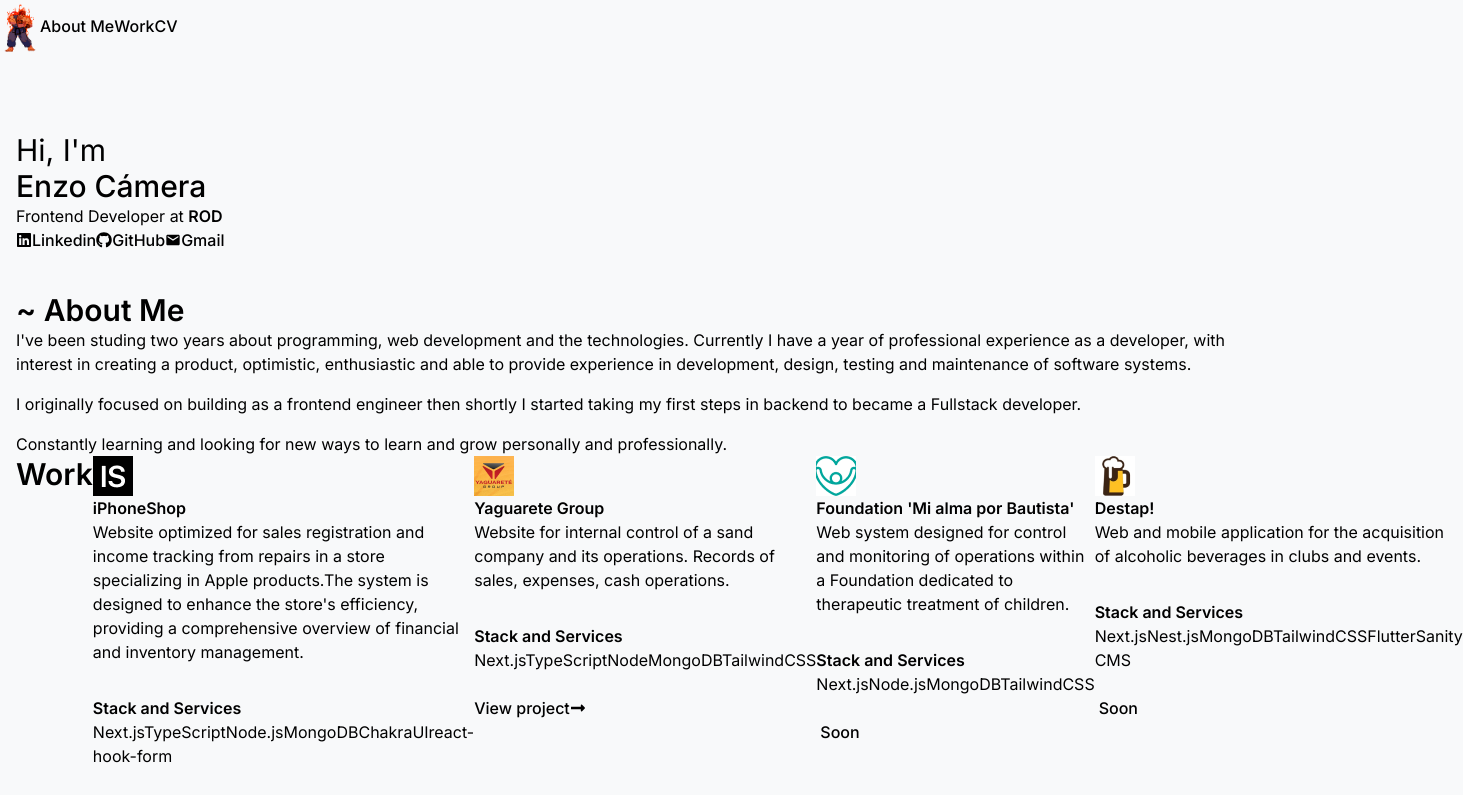
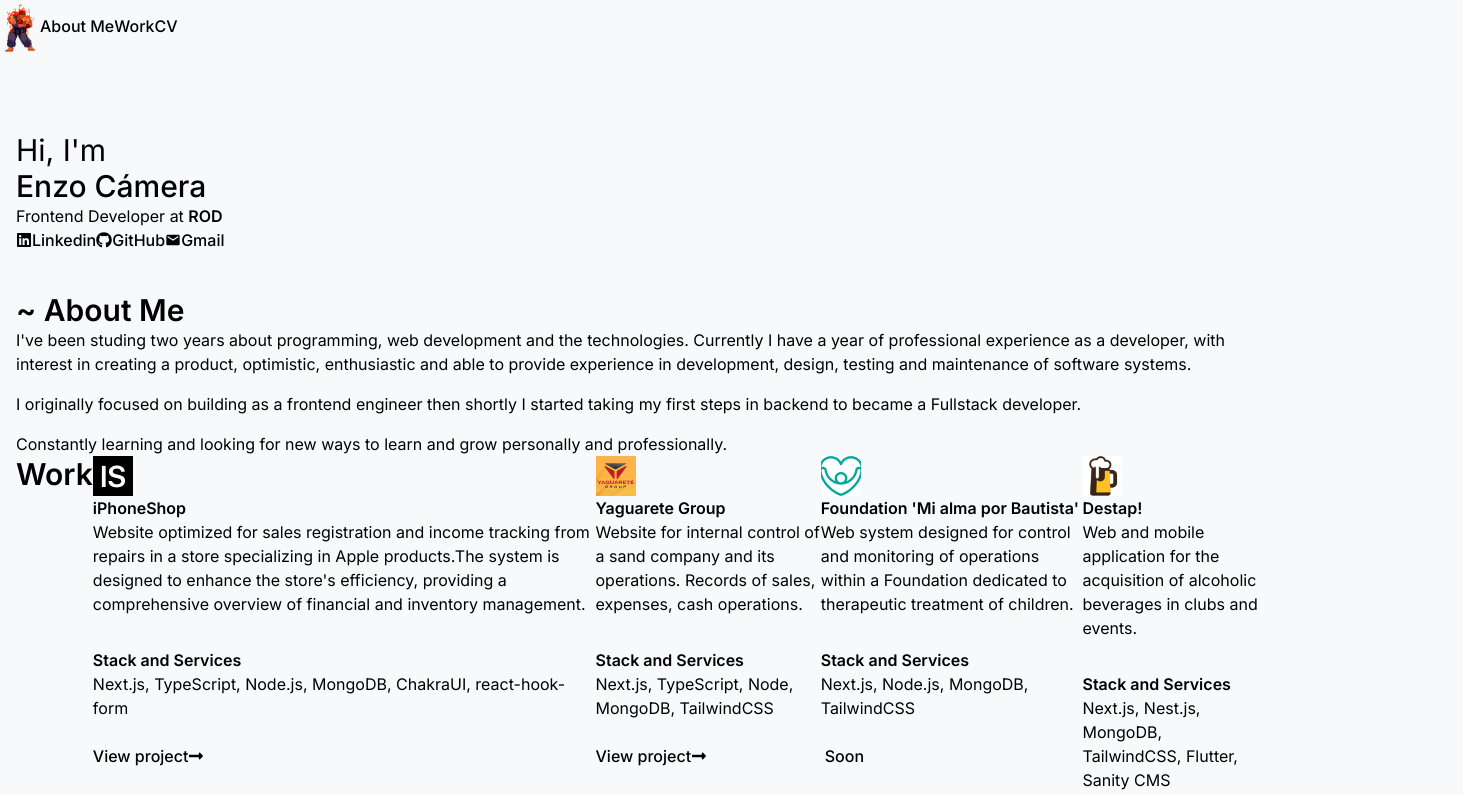
Before and after one commit to Enzo-cam/enzocam, a Next.js app: page / in a window 1280 px wide. Shown: the top 795 px of the page, 1463 px wide, since content can reach past the window. Built offline with nearby package versions, Linux system fonts and the light colour scheme.

Commit message:
Fix: title and display of technologies

```diff
--- a/src/Components/WorkCard.tsx
+++ b/src/Components/WorkCard.tsx
@@ -10,6 +10,8 @@ interface Props {
 
 const WorkCard: FC<Props> = ({ work }) => {
   const { icon, projectName, projectDescription, technologies } = work;
+  const newTechs = technologies.join(', ')
+  console.log(newTechs)
   return (
     <div className="max-w-sm border rounded-lg shadow bg-bgWhiteGris p-4">
       <Image
@@ -26,7 +28,7 @@ const WorkCard: FC<Props> = ({ work }) => {
 
       <div className="mt-8 mb-6">
         <h3 className="font-semibold">Stack and Services</h3>
-        <p>{technologies}</p>
+        <p>{newTechs}</p>
       </div>
 
       {work.available ? (
--- a/src/app/layout.tsx
+++ b/src/app/layout.tsx
@@ -6,7 +6,7 @@ import Header from '@/Components/Header'
 const inter = Inter({ subsets: ['latin'] })
 
 export const metadata: Metadata = {
-  title: 'Enzo Camera - FE Dev',
+  title: 'Enzo Camera',
   description: 'Personal page.',
 }
 
```
